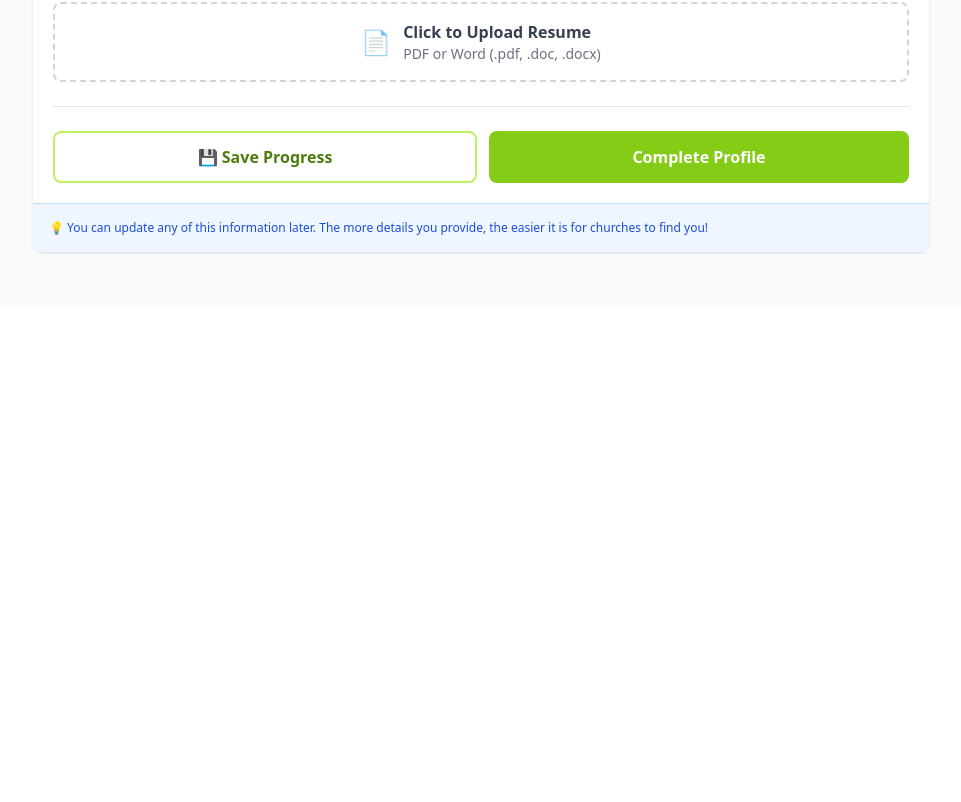
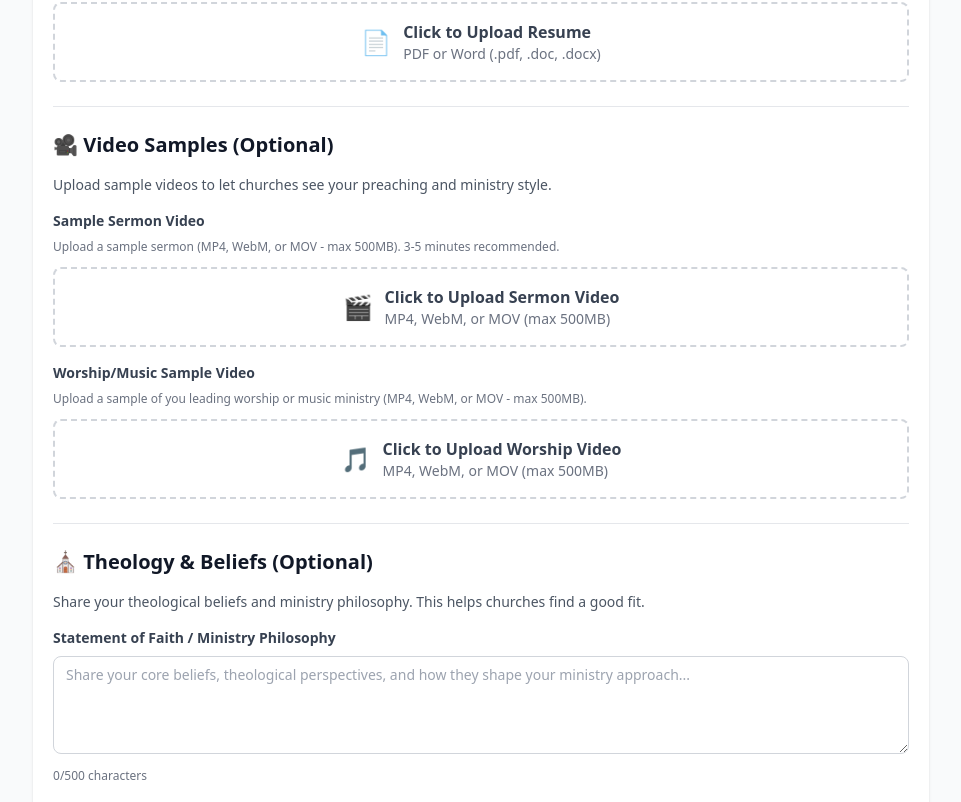
Before and after one commit to cathamaoui/Proclaim-Canada, a Next.js app: page /dashboard/profile in a window 1280 px wide. Shown: the part 1838-2640 px from the top of the page, without its empty margins (315-1276 px from the left). Before the commit the page ends 2146 px from the top, so only its background shows below. Built offline with nearby package versions, Linux system fonts and the light colour scheme; no server answers; the database is empty; sample sign-in values are in the browser's storage.

Commit message:
Phase 1.2: Add sermon video, worship video, and theology statement fields to pastor profile form

```diff
--- a/app/dashboard/profile/page.tsx
+++ b/app/dashboard/profile/page.tsx
@@ -34,6 +34,11 @@ export default function ProfilePage() {
     elevatorPitch: null as File | null,
     elevatorPitchPreview: '' as string,
     resume: null as File | null,
+    sermonVideo: null as File | null,
+    sermonVideoPreview: '' as string,
+    worshipVideo: null as File | null,
+    worshipVideoPreview: '' as string,
+    theologyStatement: '',
   })
 
   // Load existing profile data on mount
@@ -224,6 +229,60 @@ export default function ProfilePage() {
     }))
   }
 
+  const handleVideoUpload = (e: React.ChangeEvent<HTMLInputElement>, videoType: 'sermon' | 'worship') => {
+    const file = e.target.files?.[0]
+    if (!file) return
+
+    // Validate video type
+    const validTypes = ['video/mp4', 'video/webm', 'video/quicktime']
+    if (!validTypes.includes(file.type)) {
+      setError('Please upload an MP4, WebM, or MOV video file')
+      return
+    }
+
+    // Validate file size (max 500MB for videos)
+    if (file.size > 500 * 1024 * 1024) {
+      setError('Video file must be less than 500MB')
+      return
+    }
+
+    const reader = new FileReader()
+    reader.onload = (ev) => {
+      const preview = ev.target?.result as string
+      if (videoType === 'sermon') {
+        setFormData(prev => ({
+          ...prev,
+          sermonVideo: file,
+          sermonVideoPreview: preview
+        }))
+      } else {
+        setFormData(prev => ({
+          ...prev,
+          worshipVideo: file,
+          worshipVideoPreview: preview
+        }))
+      }
+      setError('')
+    }
+    reader.readAsDataURL(file)
+  }
+
+  const clearVideo = (videoType: 'sermon' | 'worship') => {
+    if (videoType === 'sermon') {
+      setFormData(prev => ({
+        ...prev,
+        sermonVideo: null,
+        sermonVideoPreview: ''
+      }))
+    } else {
+      setFormData(prev => ({
+        ...prev,
+        worshipVideo: null,
+        worshipVideoPreview: ''
+      }))
+    }
+  }
+
   // Camera functions
   const startCamera = useCallback(async () => {
     try {
@@ -318,6 +377,7 @@ export default function ProfilePage() {
       formDataToSubmit.append('serviceTypes', JSON.stringify(formData.serviceTypes))
       formDataToSubmit.append('customService', formData.customService)
       formDataToSubmit.append('certificates', formData.certificates)
+      formDataToSubmit.append('theologyStatement', formData.theologyStatement)
       if (isDraft) formDataToSubmit.append('isDraft', 'true')
 
       if (photoFile) {
@@ -328,6 +388,12 @@ export default function ProfilePage() {
       }
       if (formData.resume) {
         formDataToSubmit.append('resume', formData.resume)
+      }
+      if (formData.sermonVideo) {
+        formDataToSubmit.append('sermonVideo', formData.sermonVideo)
+      }
+      if (formData.worshipVideo) {
+        formDataToSubmit.append('worshipVideo', formData.worshipVideo)
       }
 
       const response = await fetch('/api/preacher/profile', {
@@ -667,6 +733,128 @@ export default function ProfilePage() {
             </div>
           </div>
 
+          {/* Video Samples Section */}
+          <div className="pb-6 border-b border-gray-200">
+            <h2 className="text-xl font-bold text-gray-900 mb-4">🎥 Video Samples (Optional)</h2>
+            <p className="text-sm text-gray-600 mb-4">
+              Upload sample videos to let churches see your preaching and ministry style.
+            </p>
+
+            <div className="space-y-4">
+              {/* Sermon Video */}
+              <div>
+                <label className="block text-sm font-semibold text-gray-700 mb-2">
+                  Sample Sermon Video
+                </label>
+                <p className="text-xs text-gray-500 mb-3">
+                  Upload a sample sermon (MP4, WebM, or MOV - max 500MB). 3-5 minutes recommended.
+                </p>
+
+                {formData.sermonVideoPreview ? (
+                  <div className="space-y-2">
+                    <div className="bg-lime-50 border border-lime-200 rounded-lg p-4">
+                      <p className="text-sm text-lime-700 font-medium mb-2">✓ Video uploaded</p>
+                      <video
+                        src={formData.sermonVideoPreview}
+                        controls
+                        className="w-full rounded-lg max-h-64"
+                      />
+                      <button
+                        type="button"
+                        onClick={() => clearVideo('sermon')}
+                        className="mt-2 text-sm text-lime-600 hover:text-lime-700 font-medium"
+                      >
+                        Remove
+                      </button>
+                    </div>
+                  </div>
+                ) : (
+                  <label className="flex items-center justify-center gap-3 px-6 py-4 border-2 border-dashed border-gray-300 rounded-lg hover:border-lime-500 hover:bg-lime-50 transition cursor-pointer">
+                    <span className="text-2xl">🎬</span>
+                    <div className="text-left">
+                      <p className="font-semibold text-gray-700">Click to Upload Sermon Video</p>
+                      <p className="text-sm text-gray-500">MP4, WebM, or MOV (max 500MB)</p>
+                    </div>
+                    <input
+                      type="file"
+                      accept="video/mp4,video/webm,video/quicktime,.mp4,.webm,.mov"
+                      onChange={(e) => handleVideoUpload(e, 'sermon')}
+                      className="hidden"
+                    />
+                  </label>
+                )}
+              </div>
+
+              {/* Worship Video */}
+              <div>
+                <label className="block text-sm font-semibold text-gray-700 mb-2">
+                  Worship/Music Sample Video
+                </label>
+                <p className="text-xs text-gray-500 mb-3">
+                  Upload a sample of you leading worship or music ministry (MP4, WebM, or MOV - max 500MB).
+                </p>
+
+                {formData.worshipVideoPreview ? (
+                  <div className="space-y-2">
+                    <div className="bg-lime-50 border border-lime-200 rounded-lg p-4">
+                      <p className="text-sm text-lime-700 font-medium mb-2">✓ Video uploaded</p>
+                      <video
+                        src={formData.worshipVideoPreview}
+                        controls
+                        className="w-full rounded-lg max-h-64"
+                      />
+                      <button
+                        type="button"
+                        onClick={() => clearVideo('worship')}
+                        className="mt-2 text-sm text-lime-600 hover:text-lime-700 font-medium"
+                      >
+                        Remove
+                      </button>
+                    </div>
+                  </div>
+                ) : (
+                  <label className="flex items-center justify-center gap-3 px-6 py-4 border-2 border-dashed border-gray-300 rounded-lg hover:border-lime-500 hover:bg-lime-50 transition cursor-pointer">
+                    <span className="text-2xl">🎵</span>
+                    <div className="text-left">
+                      <p className="font-semibold text-gray-700">Click to Upload Worship Video</p>
+                      <p className="text-sm text-gray-500">MP4, WebM, or MOV (max 500MB)</p>
+                    </div>
+                    <input
+                      type="file"
+                      accept="video/mp4,video/webm,video/quicktime,.mp4,.webm,.mov"
+                      onChange={(e) => handleVideoUpload(e, 'worship')}
+                      className="hidden"
+                    />
+                  </label>
+                )}
+              </div>
+            </div>
+          </div>
+
+          {/* Theology & Beliefs Section */}
+          <div className="pb-6 border-b border-gray-200">
+            <h2 className="text-xl font-bold text-gray-900 mb-4">⛪ Theology & Beliefs (Optional)</h2>
+            <p className="text-sm text-gray-600 mb-4">
+              Share your theological beliefs and ministry philosophy. This helps churches find a good fit.
+            </p>
+
+            <div>
+              <label className="block text-sm font-semibold text-gray-700 mb-2">
+                Statement of Faith / Ministry Philosophy
+              </label>
+              <textarea
+                value={formData.theologyStatement}
+                onChange={(e) => setFormData(prev => ({ ...prev, theologyStatement: e.target.value }))}
+                placeholder="Share your core beliefs, theological perspectives, and how they shape your ministry approach..."
+                rows={4}
+                className="w-full px-3 py-2 border border-gray-300 rounded-lg focus:outline-none focus:ring-2 focus:ring-lime-500 text-sm"
+              />
+              <p className="mt-2 text-xs text-gray-500">
+                {formData.theologyStatement.length}/500 characters
+              </p>
+            </div>
+          </div>
+
           {/* Submit */}
           <div className="flex gap-3">
             <button
```
